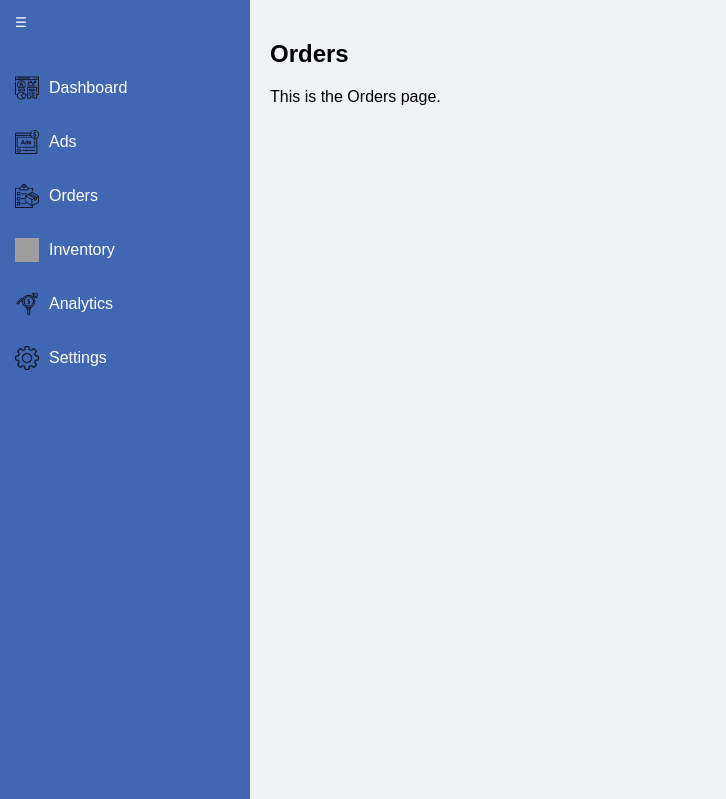
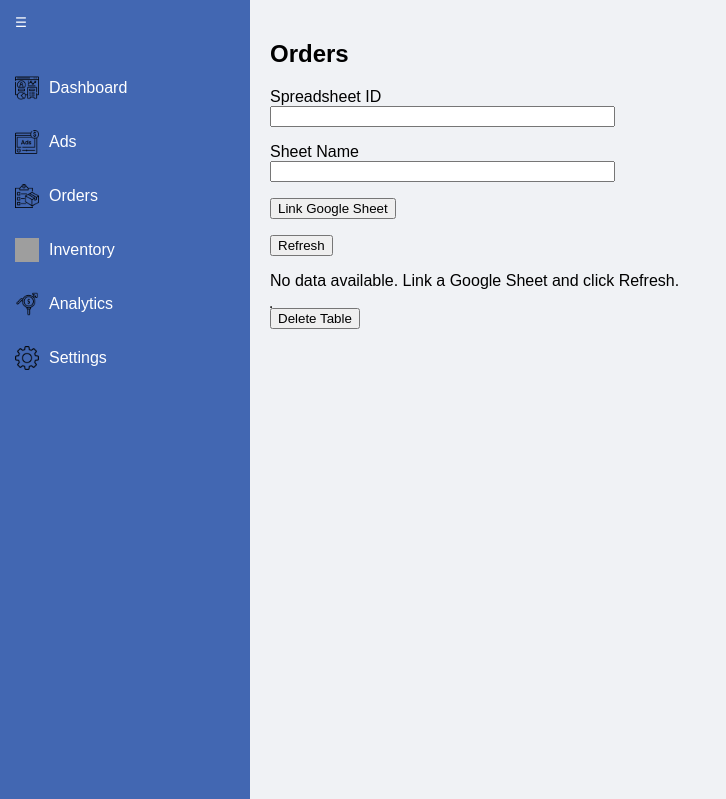
Before and after one commit to Perufitlife/ecom, a Flask app: page /orders in a window 1280 px wide. Shown: the part 58-857 px from the top of the page, without its empty margins (0-726 px from the left). Run offline with Flask 3, Linux system fonts and the light colour scheme; a user stored in the database is signed in; grey boxes are pictures that could not be loaded.

Commit message:
Add LinkedSheet model and fix routes

```diff
--- a/app/__init__.py
+++ b/app/__init__.py
@@ -1,3 +1,7 @@
+# app/__init__.py
+
+import os
+import pickle
 from flask import Flask
 from flask_sqlalchemy import SQLAlchemy
 from flask_migrate import Migrate
@@ -21,7 +25,7 @@ def create_app():
     mail.init_app(app)
     csrf.init_app(app)
     login.init_app(app)
-    login.login_view = 'main.login'
+    login.login_view = 'main_bp.login'
 
     with app.app_context():
         from .routes import main_bp
--- a/app/config.py
+++ b/app/config.py
@@ -13,4 +13,5 @@ class Config:
     GOOGLE_CLIENT_ID = os.getenv('GOOGLE_CLIENT_ID', '')
     GOOGLE_CLIENT_SECRET = os.getenv('GOOGLE_CLIENT_SECRET', '')
     GOOGLE_DISCOVERY_URL = "https://accounts.google.com/.well-known/openid-configuration"
+    GOOGLE_CREDENTIALS = os.path.join(os.path.dirname(__file__), 'credentials.json')
     os.environ['OAUTHLIB_INSECURE_TRANSPORT'] = '1'
--- a/app/forms.py
+++ b/app/forms.py
@@ -60,3 +60,8 @@ class EditRegionForm(FlaskForm):
     name = StringField('Region Name', validators=[DataRequired()])
     country_id = SelectField('Country', validators=[DataRequired()], coerce=int)
     submit = SubmitField('Edit Region')
+
+class GoogleSheetForm(FlaskForm):
+    sheet_id = StringField('Spreadsheet ID', validators=[DataRequired()])
+    sheet_name = StringField('Sheet Name', validators=[DataRequired()])
+    submit = SubmitField('Link Google Sheet')
--- a/app/routes.py
+++ b/app/routes.py
@@ -1,13 +1,17 @@
-from flask import render_template, flash, redirect, url_for, request
+import os
+import pickle
+from flask import Blueprint, render_template, flash, redirect, url_for, request
 from . import db
-from .models import User, Product, Country, Region, Variant
-from .forms import EditCountryForm, EditProductForm, EditRegionForm, EditVariantForm, LoginForm, RegistrationForm, ResetPasswordRequestForm, ResetPasswordForm, ProductForm, CountryForm, RegionForm, VariantForm
+from .models import User, Product, Country, Region, Variant, LinkedSheet
+from .forms import EditCountryForm, EditProductForm, EditRegionForm, EditVariantForm, GoogleSheetForm, LoginForm, RegistrationForm, ResetPasswordRequestForm, ResetPasswordForm, ProductForm, CountryForm, RegionForm, VariantForm
 from . import mail
 from flask_mail import Message
-from flask import Blueprint
 from flask_login import current_user, login_user, logout_user, login_required
+from googleapiclient.discovery import build
+from google_auth_oauthlib.flow import InstalledAppFlow
+from google.auth.transport.requests import Request
 
-main_bp = Blueprint('main', __name__)
+main_bp = Blueprint('main_bp', __name__)
 
 @main_bp.route('/')
 @login_required
@@ -32,7 +36,7 @@ def products():
             db.session.commit()
 
         flash('Product added successfully!')
-        return redirect(url_for('main.products'))
+        return redirect(url_for('main_bp.products'))
 
     products = Product.query.filter_by(user_id=current_user.id).all()
     return render_template('products.html', form=form, products=products)
@@ -43,13 +47,13 @@ def edit_product(product_id):
     product = Product.query.get_or_404(product_id)
     if product.user_id != current_user.id:
         flash('You do not have permission to edit this product.')
-        return redirect(url_for('main.products'))
+        return redirect(url_for('main_bp.products'))
     form = EditProductForm()
     if form.validate_on_submit():
         product.name = form.name.data
         db.session.commit()
         flash('Product updated successfully!')
-        return redirect(url_for('main.products'))
+        return redirect(url_for('main_bp.products'))
     elif request.method == 'GET':
         form.name.data = product.name
     return render_template('edit_product.html', form=form)
@@ -60,14 +64,14 @@ def variants(product_id):
     product = Product.query.get_or_404(product_id)
     if product.user_id != current_user.id:
         flash('You do not have permission to view this product\'s variants.')
-        return redirect(url_for('main.products'))
+        return redirect(url_for('main_bp.products'))
     form = VariantForm()
     if form.validate_on_submit():
         variant = Variant(name=form.name.data, product_id=product_id)
         db.session.add(variant)
         db.session.commit()
         flash('Variant added successfully!')
-        return redirect(url_for('main.variants', product_id=product_id))
+        return redirect(url_for('main_bp.variants', product_id=product_id))
     variants = Variant.query.filter_by(product_id=product_id).all()
     return render_template('variants.html', form=form, product=product, variants=variants)
 
@@ -78,13 +82,13 @@ def edit_variant(product_id, variant_id):
     product = Product.query.get_or_404(product_id)
     if variant.product.user_id != current_user.id:
         flash('You do not have permission to edit this variant.')
-        return redirect(url_for('main.variants', product_id=product_id))
+        return redirect(url_for('main_bp.variants', product_id=product_id))
     form = EditVariantForm()
     if form.validate_on_submit():
         variant.name = form.name.data
         db.session.commit()
         flash('Variant updated successfully!')
-        return redirect(url_for('main.variants', product_id=product_id))
+        return redirect(url_for('main_bp.variants', product_id=product_id))
     elif request.method == 'GET':
         form.name.data = variant.name
     return render_template('edit_variant.html', form=form, product=product)
@@ -95,7 +99,7 @@ def manage_variants(product_id):
     product = Product.query.get_or_404(product_id)
     if product.user_id != current_user.id:
         flash('You do not have permission to manage variants for this product.')
-        return redirect(url_for('main.products'))
+        return redirect(url_for('main_bp.products'))
 
     form = VariantForm()
     if form.validate_on_submit():
@@ -103,11 +107,10 @@ def manage_variants(product_id):
         db.session.add(variant)
         db.session.commit()
         flash('Variant added successfully!')
-        return redirect(url_for('main.manage_variants', product_id=product_id))
+        return redirect(url_for('main_bp.manage_variants', product_id=product_id))
 
     variants = Variant.query.filter_by(product_id=product.id).all()
     return render_template('manage_variants.html', form=form, product=product, variants=variants)
-
 
 @main_bp.route('/products/<int:product_id>/variants/delete/<int:variant_id>', methods=['POST'])
 @login_required
@@ -115,11 +118,11 @@ def delete_variant(product_id, variant_id):
     variant = Variant.query.get_or_404(variant_id)
     if variant.product.user_id != current_user.id:
         flash('You do not have permission to delete this variant.')
-        return redirect(url_for('main.variants', product_id=product_id))
+        return redirect(url_for('main_bp.variants', product_id=product_id))
     db.session.delete(variant)
     db.session.commit()
     flash('Variant deleted successfully!')
-    return redirect(url_for('main.variants', product_id=product_id))
+    return redirect(url_for('main_bp.variants', product_id=product_id))
 
 @main_bp.route('/products/delete/<int:product_id>', methods=['POST'])
 @login_required
@@ -127,12 +130,11 @@ def delete_product(product_id):
     product = Product.query.get_or_404(product_id)
     if product.user_id != current_user.id:
         flash('You do not have permission to delete this product.')
-        return redirect(url_for('main.products'))
+        return redirect(url_for('main_bp.products'))
     db.session.delete(product)
     db.session.commit()
     flash('Product deleted successfully!')
-    return redirect(url_for('main.products'))
-
+    return redirect(url_for('main_bp.products'))
 
 @main_bp.route('/countries', methods=['GET', 'POST'])
 @login_required
@@ -143,7 +145,7 @@ def countries():
         db.session.add(country)
         db.session.commit()
         flash('Country added successfully!')
-        return redirect(url_for('main.countries'))
+        return redirect(url_for('main_bp.countries'))
     countries = Country.query.filter_by(user_id=current_user.id).all()
     return render_template('countries.html', form=form, countries=countries)
 
@@ -153,13 +155,13 @@ def edit_country(country_id):
     country = Country.query.get_or_404(country_id)
     if country.user_id != current_user.id:
         flash('You do not have permission to edit this country.')
-        return redirect(url_for('main.countries'))
+        return redirect(url_for('main_bp.countries'))
     form = EditCountryForm()
     if form.validate_on_submit():
         country.name = form.name.data
         db.session.commit()
         flash('Country updated successfully!')
-        return redirect(url_for('main.countries'))
+        return redirect(url_for('main_bp.countries'))
     elif request.method == 'GET':
         form.name.data = country.name
     return render_template('edit_country.html', form=form)
@@ -170,11 +172,11 @@ def delete_country(country_id):
     country = Country.query.get_or_404(country_id)
     if country.user_id != current_user.id:
         flash('You do not have permission to delete this country.')
-        return redirect(url_for('main.countries'))
+        return redirect(url_for('main_bp.countries'))
     db.session.delete(country)
     db.session.commit()
     flash('Country deleted successfully!')
-    return redirect(url_for('main.countries'))
+    return redirect(url_for('main_bp.countries'))
 
 @main_bp.route('/regions', methods=['GET', 'POST'])
 @login_required
@@ -186,7 +188,7 @@ def regions():
         db.session.add(region)
         db.session.commit()
         flash('Region added successfully!')
-        return redirect(url_for('main.regions'))
+        return redirect(url_for('main_bp.regions'))
     regions = Region.query.filter_by(user_id=current_user.id).all()
     return render_template('regions.html', form=form, regions=regions)
 
@@ -196,7 +198,7 @@ def edit_region(region_id):
     region = Region.query.get_or_404(region_id)
     if region.user_id != current_user.id:
         flash('You do not have permission to edit this region.')
-        return redirect(url_for('main.regions'))
+        return redirect(url_for('main_bp.regions'))
     form = EditRegionForm()
     form.country_id.choices = [(country.id, country.name) for country in Country.query.filter_by(user_id=current_user.id).all()]
     if form.validate_on_submit():
@@ -204,7 +206,7 @@ def edit_region(region_id):
         region.country_id = form.country_id.data
         db.session.commit()
         flash('Region updated successfully!')
-        return redirect(url_for('main.regions'))
+        return redirect(url_for('main_bp.regions'))
     elif request.method == 'GET':
         form.name.data = region.name
         form.country_id.data = region.country_id
@@ -216,23 +218,73 @@ def delete_region(region_id):
     region = Region.query.get_or_404(region_id)
     if region.user_id != current_user.id:
         flash('You do not have permission to delete this region.')
-        return redirect(url_for('main.regions'))
+        return redirect(url_for('main_bp.regions'))
     db.session.delete(region)
     db.session.commit()
     flash('Region deleted successfully!')
-    return redirect(url_for('main.regions'))
+    return redirect(url_for('main_bp.regions'))
 
+@main_bp.route('/orders', methods=['GET', 'POST'])
+@login_required
+def orders():
+    form = GoogleSheetForm()
+    linked_sheet = LinkedSheet.query.filter_by(user_id=current_user.id).first()
+    data = []
 
+    if linked_sheet:
+        data = get_google_sheet_data(linked_sheet.sheet_id, linked_sheet.sheet_name)
+
+    if form.validate_on_submit():
+        linked_sheet = LinkedSheet.query.filter_by(user_id=current_user.id).first()
+        if linked_sheet:
+            linked_sheet.sheet_id = form.sheet_id.data
+            linked_sheet.sheet_name = form.sheet_name.data
+        else:
+            linked_sheet = LinkedSheet(sheet_id=form.sheet_id.data, sheet_name=form.sheet_name.data, user_id=current_user.id)
+            db.session.add(linked_sheet)
+        db.session.commit()
+        flash('Google Sheet linked successfully!')
+        return redirect(url_for('main_bp.orders'))
+
+    return render_template('orders.html', form=form, data=data)
+
+def get_google_sheet_data(sheet_id, sheet_name):
+    creds = None
+    if os.path.exists('token.pickle'):
+        with open('token.pickle', 'rb') as token:
+            creds = pickle.load(token)
+    if not creds or not creds.valid:
+        if creds and creds.expired and creds.refresh_token:
+            creds.refresh(Request())
+        else:
+            flow = InstalledAppFlow.from_client_secrets_file(
+                os.path.join(os.path.dirname(__file__), 'credentials.json'),
+                ['https://www.googleapis.com/auth/spreadsheets.readonly']
+            )
+            creds = flow.run_local_server(port=0)
+        with open('token.pickle', 'wb') as token:
+            pickle.dump(creds, token)
+
+    service = build('sheets', 'v4', credentials=creds)
+    sheet = service.spreadsheets()
+    result = sheet.values().get(spreadsheetId=sheet_id, range=sheet_name).execute()
+    values = result.get('values', [])
+    return values
+
+@main_bp.route('/delete_linked_sheet', methods=['POST'])
+@login_required
+def delete_linked_sheet():
+    linked_sheet = LinkedSheet.query.filter_by(user_id=current_user.id).first()
+    if linked_sheet:
+        db.session.delete(linked_sheet)
+        db.session.commit()
+        flash('Linked sheet deleted successfully.')
+    return redirect(url_for('main_bp.orders'))
 
 @main_bp.route('/ads')
 @login_required
 def ads():
     return render_template('ads.html')
-
-@main_bp.route('/orders')
-@login_required
-def orders():
-    return render_template('orders.html')
 
 @main_bp.route('/inventory')
 @login_required
@@ -252,26 +304,26 @@ def settings():
 @main_bp.route('/login', methods=['GET', 'POST'])
 def login():
     if current_user.is_authenticated:
-        return redirect(url_for('main.index'))
+        return redirect(url_for('main_bp.index'))
     form = LoginForm()
     if form.validate_on_submit():
         user = User.query.filter_by(email=form.email.data).first()
         if user is None or not user.check_password(form.password.data):
             flash('Invalid email or password')
-            return redirect(url_for('main.login'))
+            return redirect(url_for('main_bp.login'))
         login_user(user, remember=form.remember_me.data)
-        return redirect(url_for('main.index'))
+        return redirect(url_for('main_bp.index'))
     return render_template('login.html', title='Sign In', form=form)
 
 @main_bp.route('/logout')
 def logout():
     logout_user()
-    return redirect(url_for('main.login'))
+    return redirect(url_for('main_bp.login'))
 
 @main_bp.route('/register', methods=['GET', 'POST'])
 def register():
     if current_user.is_authenticated:
-        return redirect(url_for('main.index'))
+        return redirect(url_for('main_bp.index'))
     form = RegistrationForm()
     if form.validate_on_submit():
         user = User(username=form.username.data, email=form.email.data)
@@ -279,35 +331,35 @@ def register():
         db.session.add(user)
         db.session.commit()
         flash('Congratulations, you are now a registered user!')
-        return redirect(url_for('main.login'))
+        return redirect(url_for('main_bp.login'))
     return render_template('register.html', title='Register', form=form)
 
 @main_bp.route('/reset_password_request', methods=['GET', 'POST'])
 def reset_password_request():
     if current_user.is_authenticated:
-        return redirect(url_for('main.index'))
+        return redirect(url_for('main_bp.index'))
     form = ResetPasswordRequestForm()
     if form.validate_on_submit():
         user = User.query.filter_by(email=form.email.data).first()
         if user:
             send_password_reset_email(user)
         flash('Check your email for the instructions to reset your password')
-        return redirect(url_for('main.login'))
+        return redirect(url_for('main_bp.login'))
     return render_template('reset_password_request.html', title='Reset Password', form=form)
 
 @main_bp.route('/reset_password/<token>', methods=['GET', 'POST'])
 def reset_password(token):
     if current_user.is_authenticated:
-        return redirect(url_for('main.index'))
+        return redirect(url_for('main_bp.index'))
     user = User.verify_reset_password_token(token)
     if not user:
-        return redirect(url_for('main.index'))
+        return redirect(url_for('main_bp.index'))
     form = ResetPasswordForm()
     if form.validate_on_submit():
         user.set_password(form.password.data)
         db.session.commit()
         flash('Your password has been reset.')
-        return redirect(url_for('main.login'))
+        return redirect(url_for('main_bp.login'))
     return render_template('reset_password.html', form=form)
 
 def send_password_reset_email(user):
@@ -316,7 +368,7 @@ def send_password_reset_email(user):
                   sender='hola@aztros.com',
                   recipients=[user.email])
     msg.body = f'''To reset your password, visit the following link:
-{url_for('main.reset_password', token=token, _external=True)}
+{url_for('main_bp.reset_password', token=token, _external=True)}
 
 If you did not make this request then simply ignore this email and no changes will be made.
 '''
--- a/app/templates/orders.html
+++ b/app/templates/orders.html
@@ -1,8 +1,41 @@
+<!-- app/templates/orders.html -->
 {% extends "base.html" %}
-
-{% block title %}Orders{% endblock %}
-
 {% block content %}
-<h2>Orders</h2>
-<p>This is the Orders page.</p>
+    <h2>Orders</h2>
+    <form method="POST">
+        {{ form.hidden_tag() }}
+        <p>
+            {{ form.sheet_id.label }}<br>
+            {{ form.sheet_id(size=40) }}
+        </p>
+        <p>
+            {{ form.sheet_name.label }}<br>
+            {{ form.sheet_name(size=40) }}
+        </p>
+        <p>{{ form.submit() }}</p>
+    </form>
+    <button onclick="location.href='{{ url_for('orders') }}'">Refresh</button>
+    <table border="1">
+        {% if data %}
+            <thead>
+                <tr>
+                    {% for header in data[0] %}
+                        <th>{{ header }}</th>
+                    {% endfor %}
+                </tr>
+            </thead>
+            <tbody>
+                {% for row in data[1:] %}
+                    <tr>
+                        {% for cell in row %}
+                            <td>{{ cell }}</td>
+                        {% endfor %}
+                    </tr>
+                {% endfor %}
+            </tbody>
+        {% else %}
+            <p>No data available. Link a Google Sheet and click Refresh.</p>
+        {% endif %}
+    </table>
+    <button onclick="location.href='{{ url_for('delete_linked_sheet') }}'">Delete Table</button>
 {% endblock %}
--- a/requirements.txt
+++ b/requirements.txt
@@ -6,3 +6,7 @@ Flask-WTF
 Flask-Login
 email-validator
 PyJWT
+google-auth
+google-auth-oauthlib
+google-auth-httplib2
+google-api-python-client
```
Also changed, not shown: app/models.py (+7 -0 lines), instance/users.db.
